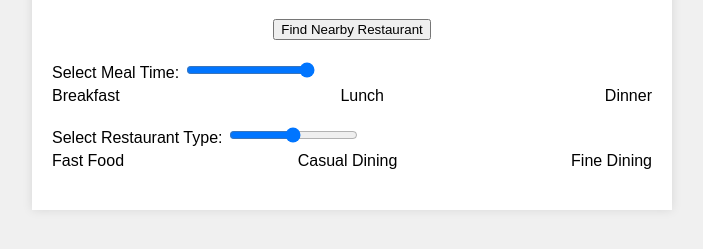
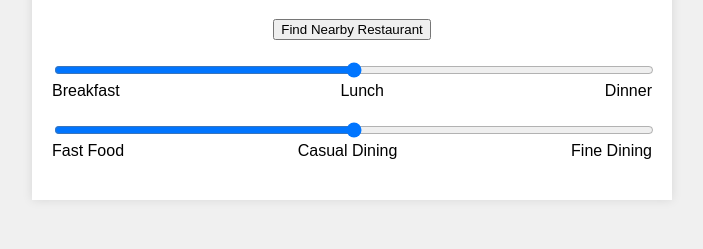
Before and after one commit to Bkrahn96/fantastic-goggles, a website: page index.html in a window 1280 px wide. Shown: the part 131-380 px from the top of the page, without its empty margins (288-991 px from the left). Drawn offline with Linux system fonts and the light colour scheme.

Commit message:
Added meal time and restaurant type sliders.

```diff
--- a/app.js
+++ b/app.js
@@ -79,20 +79,17 @@ function handleGeolocationError(error) {
     alert('Geolocation error. Please check your browser settings and try again.');
 }
 
-// Set default values for sliders based on current time
+// Set default slider values based on current time
 window.onload = function() {
-    const now = new Date();
-    const hours = now.getHours();
-    const mealTimeSlider = document.getElementById('mealTime');
-
-    if (hours >= 6 && hours < 11) {
+    const mealTimeSlider = document.getElementById('mealTimeSlider');
+    const currentHour = new Date().getHours();
+    if (currentHour >= 6 && currentHour < 11) {
         mealTimeSlider.value = 0; // Breakfast
-    } else if (hours >= 11 && hours < 17) {
+    } else if (currentHour >= 11 && currentHour < 17) {
         mealTimeSlider.value = 1; // Lunch
+    } else if (currentHour >= 17 && currentHour < 22) {
+        mealTimeSlider.value = 2; // Dinner
     } else {
-        mealTimeSlider.value = 2; // Dinner
+        mealTimeSlider.value = 1; // Default to Lunch
     }
-
-    // Default to casual dining
-    document.getElementById('restaurantType').value = 1;
 };
--- a/index.html
+++ b/index.html
@@ -11,25 +11,25 @@
     <div class="container">
         <h1>Find a Restaurant</h1>
         <button id="findRestaurant">Find Nearby Restaurant</button>
+
         <div class="slider-container">
-            <label for="mealTime">Select Meal Time:</label>
-            <input type="range" id="mealTime" name="mealTime" min="0" max="2">
+            <input type="range" min="0" max="2" value="0" class="slider" id="mealTimeSlider">
             <div class="slider-labels">
                 <span>Breakfast</span>
                 <span>Lunch</span>
                 <span>Dinner</span>
             </div>
         </div>
+
         <div class="slider-container">
-            <label for="restaurantType">Select Restaurant Type:</label>
-            <input type="range" id="restaurantType" name="restaurantType" min="0" max="2">
+            <input type="range" min="0" max="2" value="1" class="slider" id="restaurantTypeSlider">
             <div class="slider-labels">
                 <span>Fast Food</span>
                 <span>Casual Dining</span>
                 <span>Fine Dining</span>
             </div>
         </div>
-        <div id="loading" style="display:none;">Loading...</div>
+
         <div id="results"></div>
     </div>
 </body>
--- a/style.css
+++ b/style.css
@@ -14,12 +14,14 @@ body {
 }
 .slider-container {
     margin: 20px 0;
-    text-align: left;
+    text-align: center;
+}
+.slider {
+    width: 100%;
 }
 .slider-labels {
     display: flex;
     justify-content: space-between;
-    margin-top: 5px;
 }
 #results div {
     margin-bottom: 15px;
```
